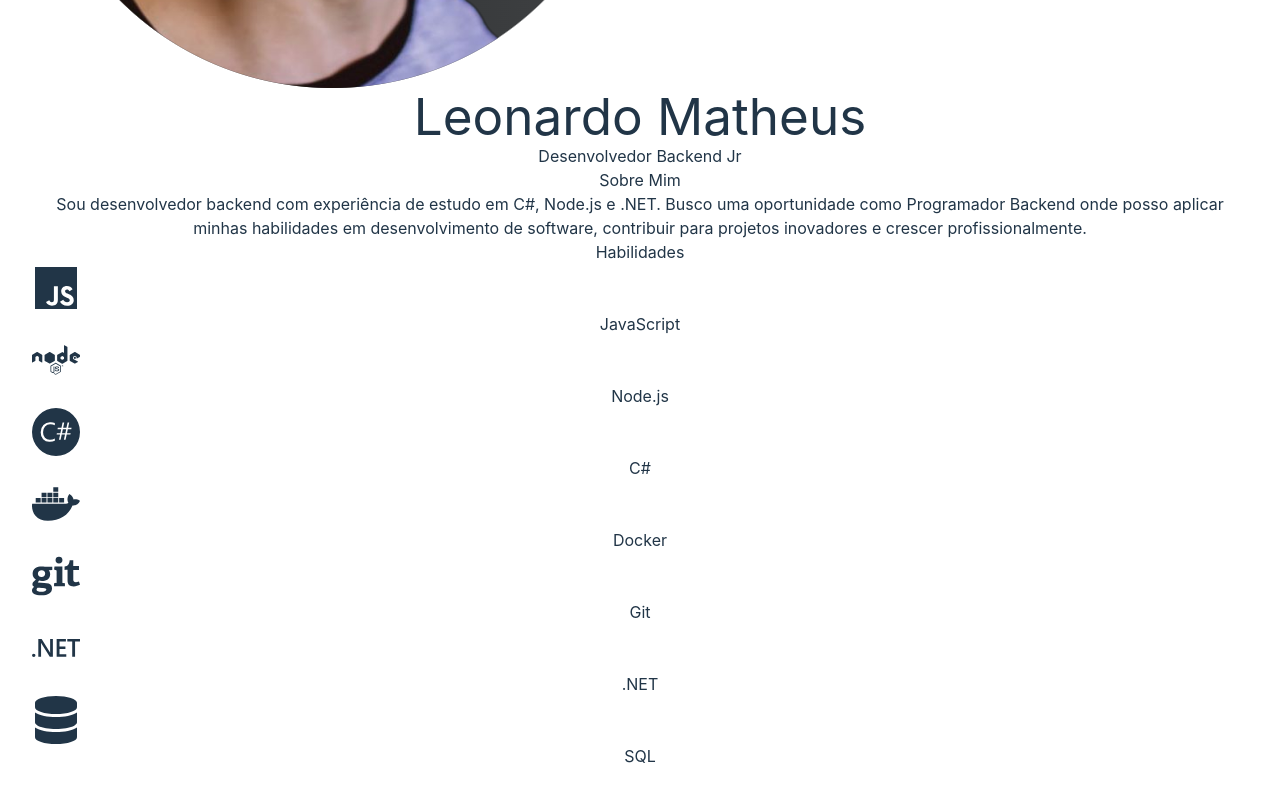
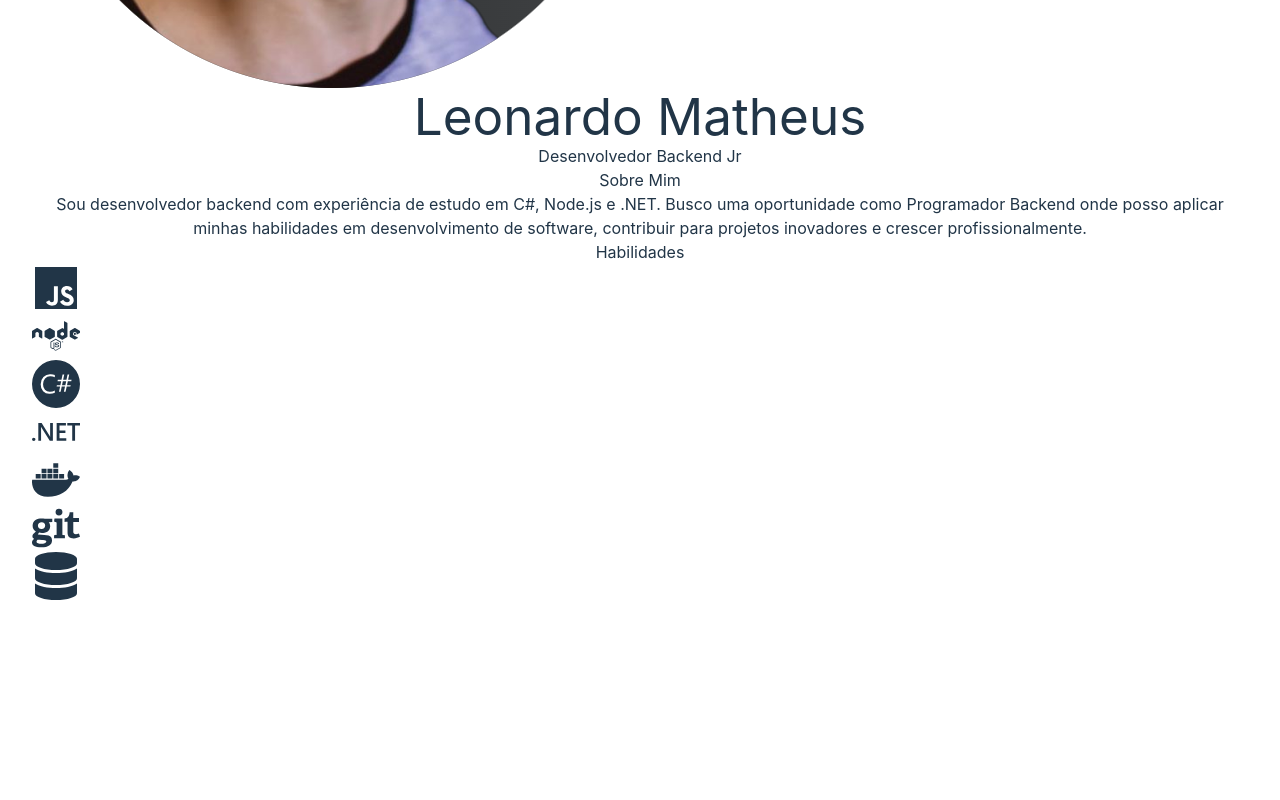
Before and after one commit to Projeto-FrontEnd-Fusion/apresentacao-pessoal-frontend, a React (Vite) app: page / in a window 1280 px wide. Shown: the part 544-1344 px from the top of the page. After the commit the page ends 1176 px from the top, so only its background shows below. Built offline with nearby package versions, Linux system fonts and the light colour scheme.

Commit message:
REFACTOR: adjusting icons

```diff
--- a/src/components/Skills.jsx
+++ b/src/components/Skills.jsx
@@ -7,9 +7,9 @@ const skills = [
     { name: 'JavaScript', icon: <FaJs className="icon-large" /> },
     { name: 'Node.js', icon: <FaNode className="icon-large" /> },
     { name: 'C#', icon: <SiCsharp className="icon-large" /> },
+    { name: '.NET', icon: <SiDotnet className="icon-large" /> },
     { name: 'Docker', icon: <FaDocker className="icon-large" /> },
     { name: 'Git', icon: <FaGit className="icon-large" /> },
-    { name: '.NET', icon: <SiDotnet className="icon-large" /> },
     { name: 'SQL', icon: <FaDatabase className="icon-large" /> },
   ];
 
@@ -18,9 +18,8 @@ const skills = [
       <h2 className="text-3xl font-bold my-4">Habilidades</h2>
       <div className="grid grid-cols-2 md:grid-cols-3 lg:grid-cols-4 gap-4">
         {skills.map((skill) => (
-          <div key={skill.name} className="skill-card flex flex-col items-center p-4 bg-white rounded shadow-md hover:shadow-lg transition-shadow duration-300">
-            <div className="mb-4 text-blue-500 text-4xl">{skill.icon}</div>
-            <p className="text-xl font-semibold">{skill.name}</p>
+          <div key={skill.name} className="skill-card flex-row p-4 bg-white rounded shadow-md hover:shadow-lg transition-shadow duration-300">
+            <div className="mr-4 text-blue-500">{skill.icon}</div>
           </div>
         ))}
       </div>
```
